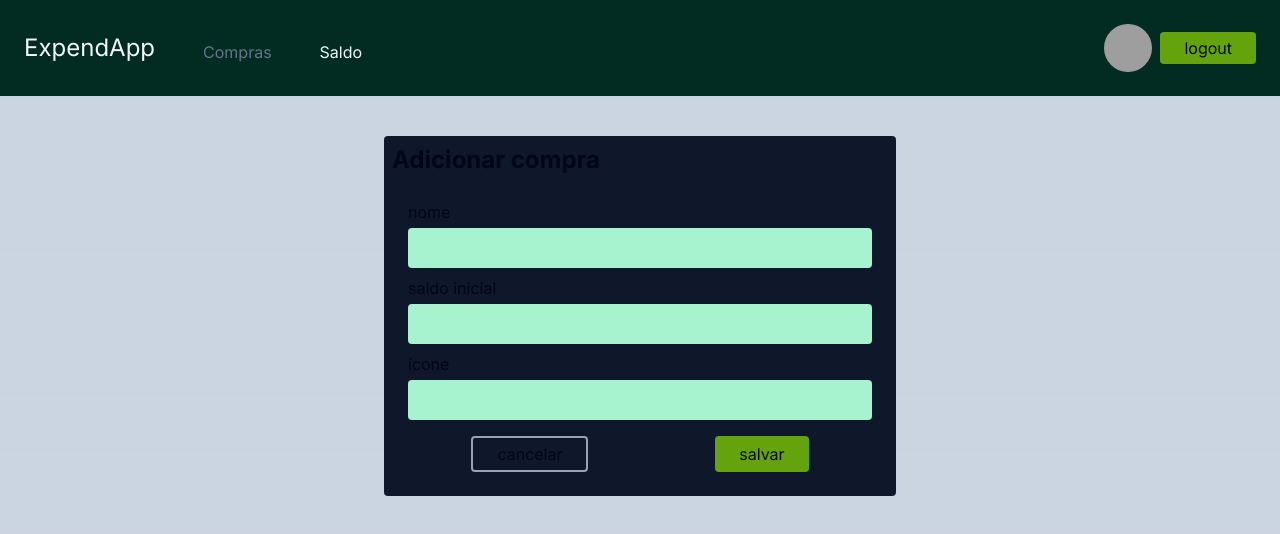
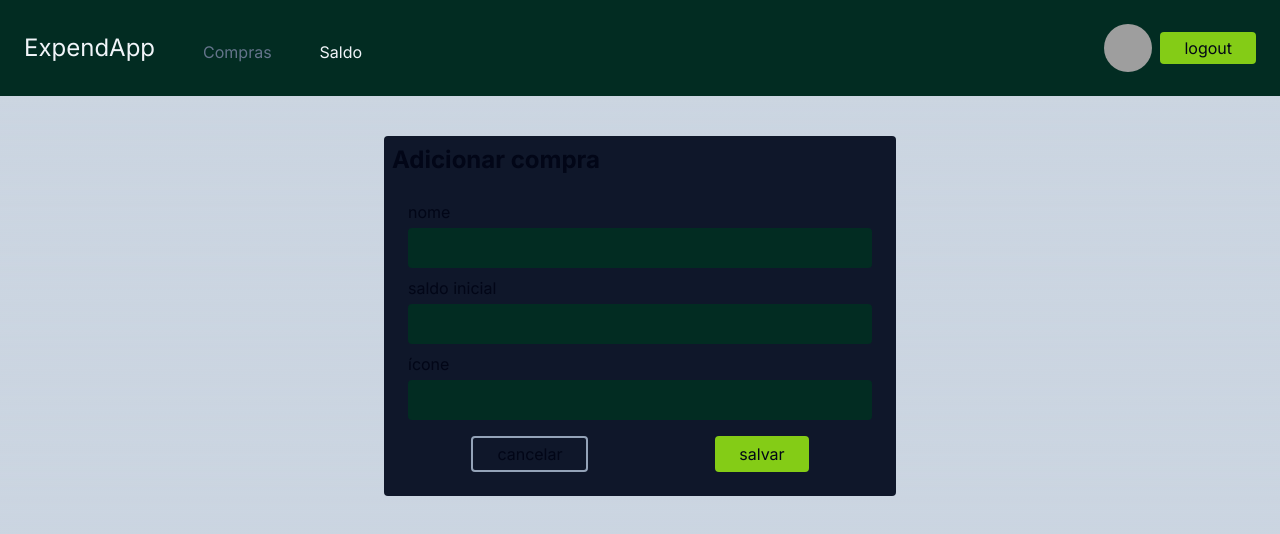
Before and after one commit to GuiMaelby/ExpendApp-Front, a Next.js app: page /contas/form in a window 1280 px wide. Shown: the top 534 px of the page. Built offline with nearby package versions, Linux system fonts and the light colour scheme; no server answers; grey boxes are pictures that could not be loaded.

Commit message:
Add files via upload

```diff
--- a/src/components/Button.jsx
+++ b/src/components/Button.jsx
@@ -2,7 +2,7 @@ import Link from "next/link"
 
 export default function Button({children, icon, variant="primary", type="link", ...props}){
     const styles = {
-        primary : "bg-lime-600 hover:bg-lime-800",
+        primary : "bg-lime-500 hover:bg-lime-700",
         secundary: "border-2 border-slate-400 hover:bg-slate-800"
     }
 
--- a/src/components/InputText.jsx
+++ b/src/components/InputText.jsx
@@ -2,7 +2,7 @@ export default function InputText({label, id, name, register=()=>{}, ...props}){
     return (
         <div className="flex flex-col gap-1 my-2">
             <label htmlFor={id} className="text-slate-950">{label}</label>
-            <input id={id} type="text" {...props} className="bg-emerald-200 px-1 py-2 rounded outline-none focus:ring-1 focus:ring-lime-500"/>
+            <input id={id} type="text" {...props} className="bg-emerald-950 px-1 py-2 rounded outline-none focus:ring-1 focus:ring-lime-500"/>
         </div>
 
     )
```
